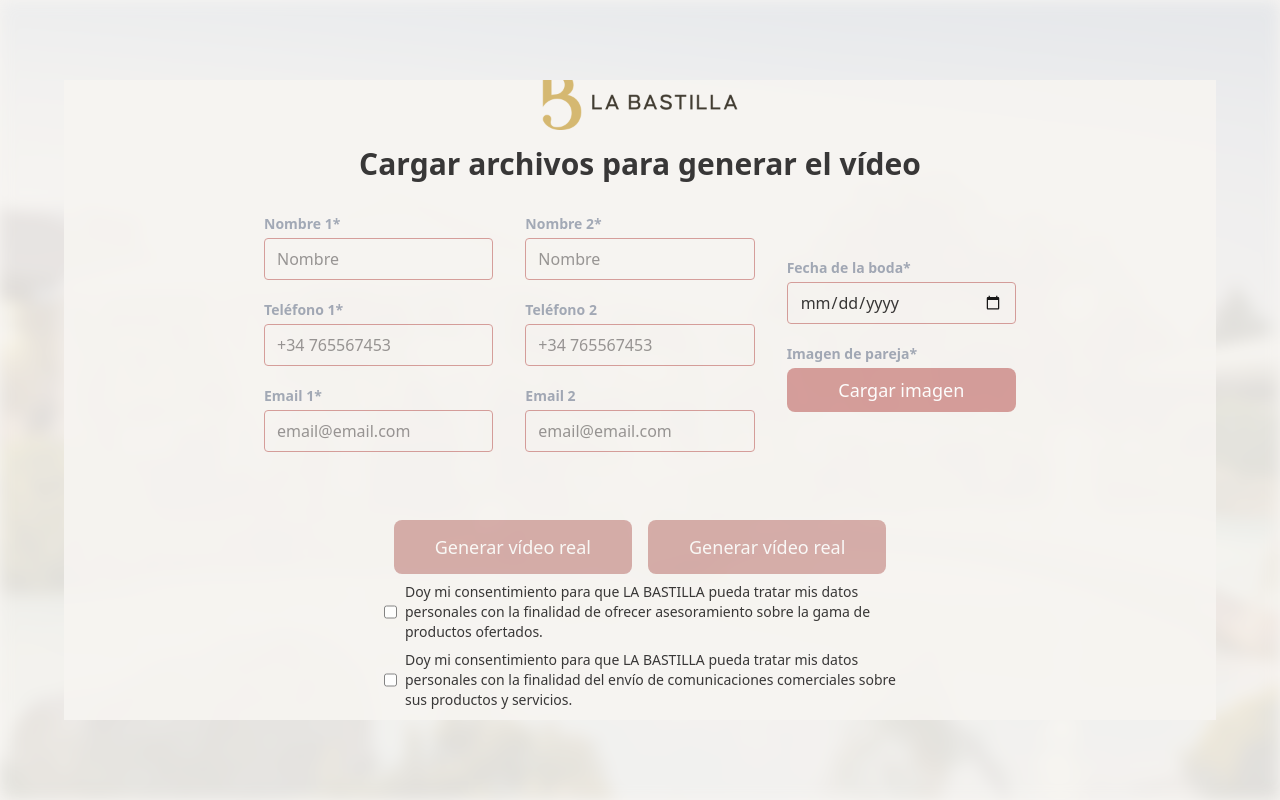
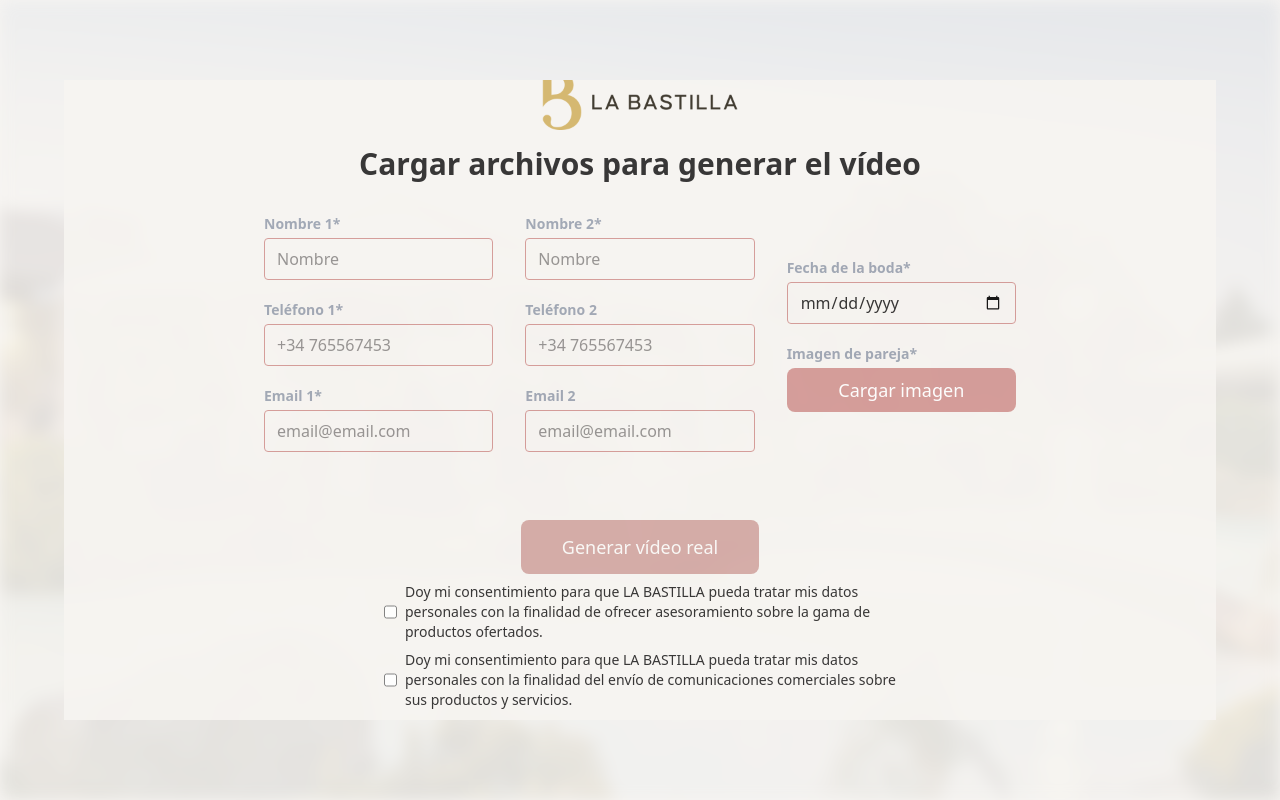
Before and after one commit to pcalzadat/nupzial-app, a React (Vite) app: page /cargar_archivos in a window 1280 px wide. Built offline with nearby package versions, Linux system fonts and the light colour scheme.

Commit message:
Cambios front

```diff
--- a/src/pages/Index.jsx
+++ b/src/pages/Index.jsx
@@ -5,7 +5,7 @@ export default function Index() {
   const navigate = useNavigate();
   return (
     <div className="flex flex-col items-center justify-center w-[90%] h-[80vh] bg-[#F7F4F1] opacity-90">
-      {/*<img src={logo} alt="Logo La Bastilla" className="w-30 mb-6" />*/}
+      <img src={logo} alt="Logo La Bastilla" className="w-50 mb-4" />
       <h1 className="text-4xl mb-1 font-bold">NUPZIAL | LA BASTILLA</h1>
       <h2 className="text-2xl mb-8">¿Preparado para la boda de tus sueños?</h2>
       <button
--- a/src/pages/UploadData.jsx
+++ b/src/pages/UploadData.jsx
@@ -281,13 +281,6 @@ export default function UploadData() {
       <div className='flex gap-4'>
         <button
           className="px-10 py-3 bg-[#AD5752] text-white rounded-lg text-lg hover:bg-[#661B17] transition mt-2 md:mt-12 mb-8 md:mb-0 disabled:opacity-50"
-          onClick={handleGenerarVideoDemo}
-          disabled={loading || !acceptTerms1 || !acceptTerms2}
-        >
-          {loading ? 'Generando vídeo...' : 'Generar vídeo real'}
-        </button>
-        <button
-          className="px-10 py-3 bg-[#AD5752] text-white rounded-lg text-lg hover:bg-[#661B17] transition mt-2 md:mt-12 mb-8 md:mb-0 disabled:opacity-50"
           onClick={handleGenerarVideo}
           disabled={loading || !acceptTerms1 || !acceptTerms2}
         >
```
